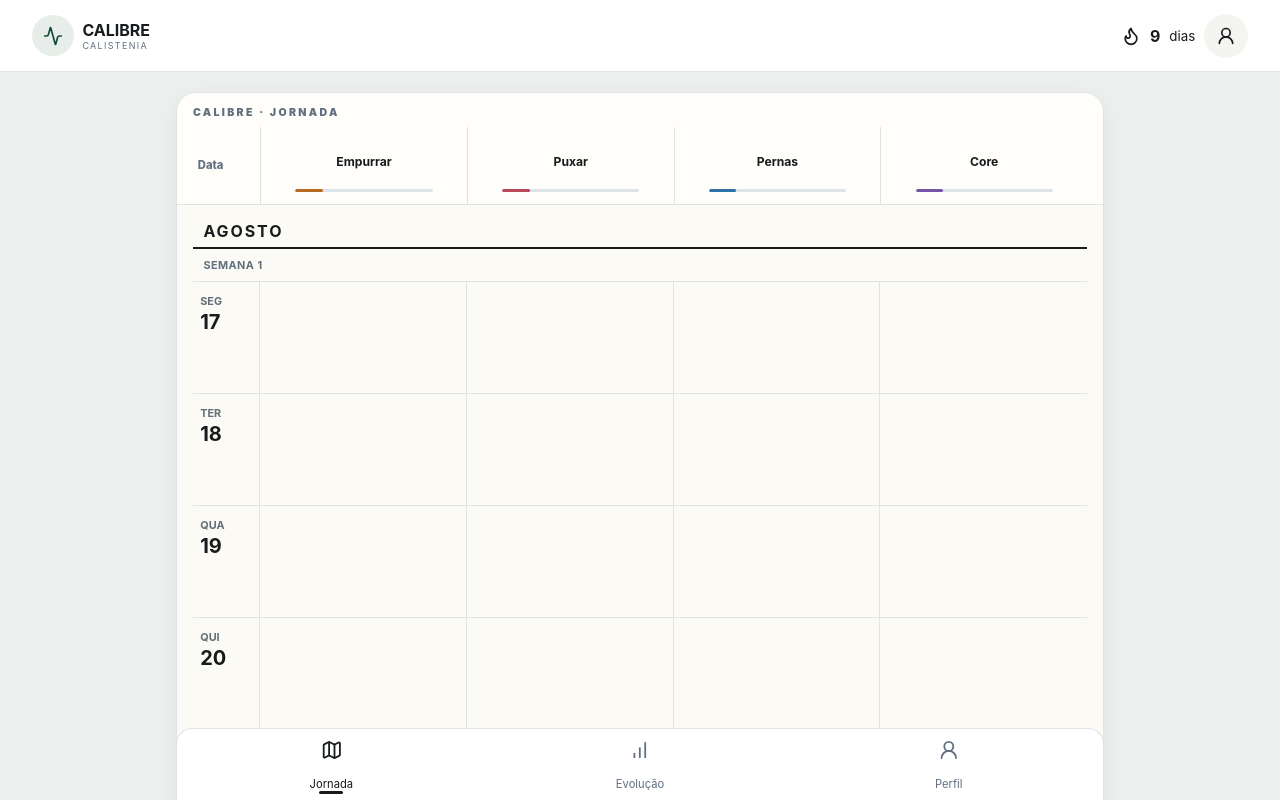
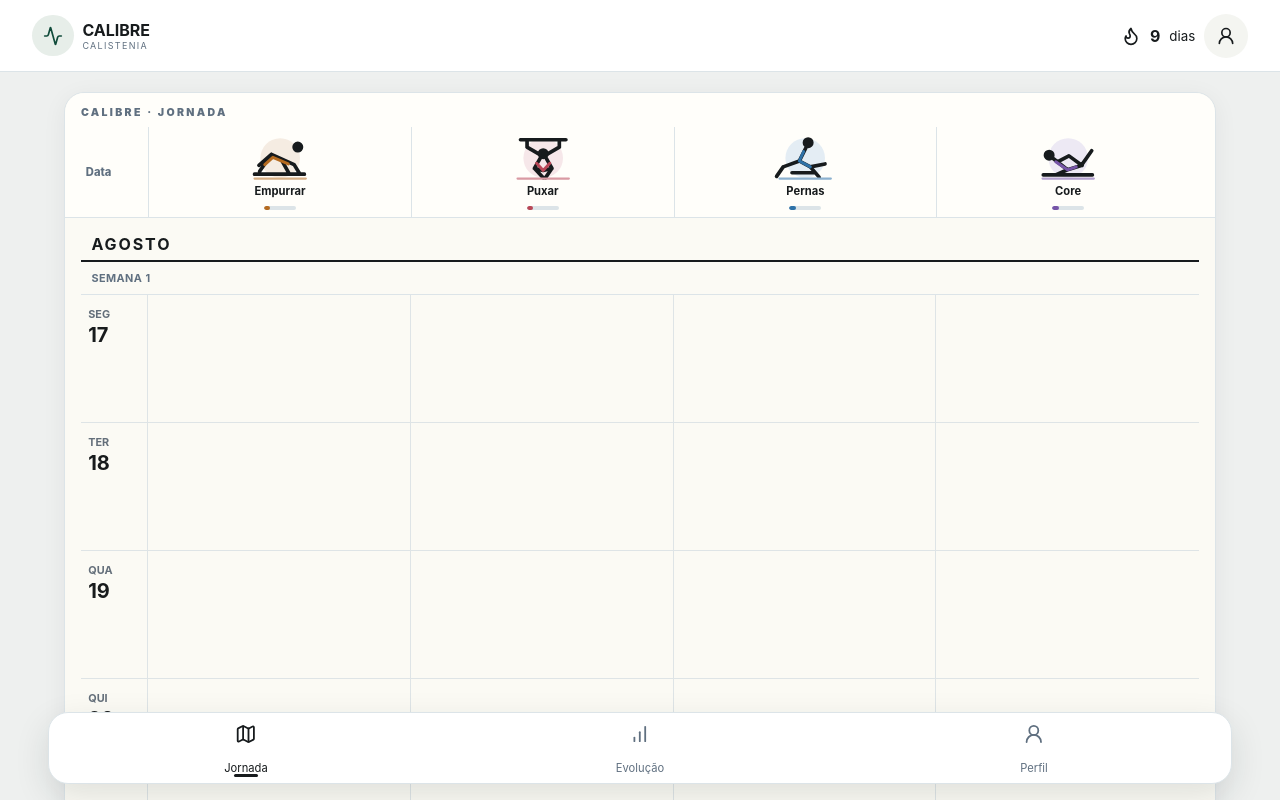
Before and after one commit to Rodrigo-Damas/CalibreApp, a Next.js app: page / in a window 1280 px wide. Shown: the top 800 px of the page. Built offline with nearby package versions, Linux system fonts and the light colour scheme.

Commit message:
feat: unify workout journey visual design

```diff
--- a/src/app/globals.css
+++ b/src/app/globals.css
@@ -740,3 +740,75 @@ button { min-height: 44px; }
 [data-reduced-motion="true"] *,
 [data-reduced-motion="true"] *::before,
 [data-reduced-motion="true"] *::after { scroll-behavior:auto !important; transition:none !important; animation:none !important; }
+
+/* Illustrated journey — the same movement language now carries through planning. */
+.track-illustration { display:block; overflow:visible; color:var(--color-ink); }
+.track-illustration__halo { fill:color-mix(in srgb,var(--track) 13%,white); stroke:none; }
+.track-illustration__figure { stroke:var(--color-ink); stroke-width:5; }
+.track-illustration__figure circle { fill:var(--color-ink); }
+.track-illustration__figure .track-illustration__accent { stroke:var(--track); stroke-width:4; }
+.track-illustration__ground { fill:none; stroke:color-mix(in srgb,var(--track) 55%,white); stroke-width:3; stroke-linecap:round; }
+
+.track-headings > div:not(.date-heading) { padding:.2rem .15rem .35rem; }
+.track-start { display:grid; width:100%; min-height:0; place-items:center; gap:0; text-decoration:none !important; }
+.track-start .track-illustration { width:3.25rem; height:2.5rem; margin:-.2rem auto -.1rem; }
+.track-headings strong { font-size:.7rem; }
+.track-headings .frequency-bar { width:2rem; height:4px; margin:.22rem auto 0; }
+
+.timeline-row.is-today { background:linear-gradient(90deg,#fff8e4 0%,#fffaf0 48%,#fbf7ec 100%); }
+.today-track-choice { position:relative; display:grid; width:100%; min-height:5rem; place-items:center; }
+.today-track-choice .track-illustration { width:min(100%,5.4rem); height:4.3rem; opacity:.48; }
+.today-track-choice .track-add { position:absolute; right:.12rem; bottom:.2rem; }
+.track-add { border-style:solid; background:#fff; box-shadow:0 5px 15px rgb(21 28 31/.09); }
+.track-add[aria-pressed="true"] + * { opacity:1; }
+.today-start { border:0; background:linear-gradient(135deg,#e6a20e,#c87900); box-shadow:0 7px 18px rgb(194 118 0/.24); }
+
+.builder-header { display:grid !important; grid-template-columns:44px 1fr 44px; gap:.8rem; padding:.8rem max(1rem,calc((100% - 42rem)/2)) !important; }
+.builder-header__title { text-align:center; }
+.builder-header__title h1 { font-size:1.05rem; }
+.builder-header button:disabled { opacity:0; pointer-events:none; }
+.builder-header svg { width:1.15rem; }
+.builder-progress { display:flex; width:min(14rem,70%); gap:.3rem; margin:.5rem auto 0; }
+.builder-progress i { flex:1; height:3px; border-radius:5px; background:var(--color-line); }
+.builder-progress i.is-filled { background:var(--color-brand-600); }
+.builder-step { padding-top:clamp(1.7rem,5vh,3.5rem); }
+.builder-step h2 { max-width:32rem; line-height:1.04; letter-spacing:-.035em; }
+.step-label { color:var(--color-brand-600); }
+
+.track-selector { gap:.75rem; }
+.track-selector button { position:relative; min-width:0; min-height:12rem; padding:.8rem .5rem 1rem; overflow:hidden; border-radius:1.15rem; box-shadow:0 8px 26px rgb(29 38 43/.07); transition:transform .18s ease,border-color .18s ease,box-shadow .18s ease; }
+.track-selector button:hover { transform:translateY(-2px); border-color:color-mix(in srgb,var(--track) 42%,white); box-shadow:0 12px 30px rgb(29 38 43/.11); }
+.track-selector button[aria-pressed="true"] { border:2px solid var(--track); background:linear-gradient(180deg,color-mix(in srgb,var(--track) 10%,white),#fff); box-shadow:0 10px 28px color-mix(in srgb,var(--track) 18%,transparent); }
+.track-selector .track-illustration { width:100%; height:5.5rem; }
+.track-selector button > strong { font-size:1rem; color:var(--color-ink); }
+.track-selector button > small { color:var(--color-muted); font-size:.66rem; }
+.track-selector__check { position:absolute; z-index:2; top:.6rem; right:.6rem; display:grid; width:1.65rem; height:1.65rem; place-items:center; border:1px solid var(--color-line); border-radius:50%; background:#fff; color:var(--color-muted); font-size:1.1rem; }
+.track-selector__check svg { width:.9rem; height:.9rem; }
+.track-selector button[aria-pressed="true"] .track-selector__check { border-color:var(--track); background:var(--track); color:#fff; }
+.track-selector__repeat { position:absolute; right:.4rem; bottom:.35rem; left:.4rem; color:var(--track); font-size:.56rem; font-weight:800; }
+.builder-step > .primary-button { margin-top:1.25rem; background:linear-gradient(135deg,var(--color-brand-600),var(--color-brand-700)); box-shadow:0 8px 20px rgb(16 75 58/.2); }
+
+.prescription-heading { display:grid; grid-template-columns:5rem 1fr; gap:.7rem; align-items:center; }
+.prescription-heading .track-illustration { width:5rem; }
+.prescription-list article { border-top:4px solid var(--track); }
+.format-options button { min-height:9rem; text-align:left; transition:transform .18s ease,border-color .18s ease; }
+.format-options button:hover { transform:translateY(-2px); border-color:var(--color-brand-500); }
+
+@media (min-width:700px) {
+  .trail-page { width:min(calc(100% - 3rem),72rem); }
+  .bottom-nav { width:min(calc(100% - 3rem),74rem); bottom:1rem; border:1px solid var(--color-line); border-radius:1.25rem; box-shadow:0 12px 35px rgb(27 38 42/.12); }
+  .timeline-header { height:7.8rem; }
+  .track-headings { height:5.65rem; }
+  .track-headings .track-start .track-illustration { width:4.4rem; height:3.35rem; }
+  .timeline-row { min-height:8rem; }
+  .timeline-row.is-today.has-workout-picker { min-height:10.7rem; }
+}
+
+/* Keep the immersive timer comfortably inside both portrait and landscape screens. */
+.scoreboard { gap:clamp(1.25rem,4vw,4.5rem); padding:clamp(1rem,4vh,3.5rem) clamp(.5rem,2.5vw,2.5rem); }
+.round-display span { font-size:clamp(7.5rem,20vw,20rem); }
+.timer-clock strong { font-size:clamp(7rem,17vw,18rem); }
+@media (max-width:600px) and (orientation:portrait) {
+  .round-display span { font-size:clamp(7rem,42vw,11rem); }
+  .timer-clock strong { font-size:clamp(5rem,23vw,7.5rem); }
+}
--- a/src/components/icons/TrackIcon.tsx
+++ b/src/components/icons/TrackIcon.tsx
@@ -1,8 +1,26 @@
-import type {TrackId} from "@/mocks/data";
-const names:Record<TrackId,string>={push:"Flexão",pull:"Barra fixa",legs:"Agachamento",core:"Elevação de pernas"};
-export function TrackIcon({track,className,decorative=false}:{track:TrackId;className?:string;decorative?:boolean}){return <svg className={className} viewBox="0 0 32 32" fill="none" stroke="currentColor" strokeWidth="2.2" strokeLinecap="round" strokeLinejoin="round" role={decorative?undefined:"img"} aria-hidden={decorative||undefined} aria-label={decorative?undefined:names[track]}>
- {track==="push"&&<><circle cx="24" cy="11" r="2.5"/><path d="M4 24h24M8 21l6-7 9 4 3 6M14 14l-6 4"/></>}
- {track==="pull"&&<><path d="M5 5h22M9 5v4m14-4v4M9 9l5 3m9-3-5 3"/><circle cx="16" cy="14" r="2.5"/><path d="M16 17v9m0-5-5 5m5-5 5 5"/></>}
- {track==="legs"&&<><circle cx="16" cy="6" r="2.5"/><path d="M16 9v9m0-5-7 3m7-3 7 3m-7 5-5 6m5-6 5 6M7 18h18"/></>}
- {track==="core"&&<><circle cx="25" cy="20" r="2.5"/><path d="M4 25h24M8 23l7-8 8 5m-8-5-3-7m3 7 1-7"/></>}
- </svg>}
+import type { TrackId } from "@/mocks/data";
+
+const names: Record<TrackId, string> = {
+  push: "Flexão",
+  pull: "Barra fixa",
+  legs: "Agachamento",
+  core: "Abdominal",
+};
+
+/** A compact, original set of movement illustrations shared across the journey. */
+export function TrackIcon({ track, className, decorative = false }: {
+  track: TrackId;
+  className?: string;
+  decorative?: boolean;
+}) {
+  return <svg className={`track-illustration ${className ?? ""}`} viewBox="0 0 96 72" role={decorative ? undefined : "img"} aria-hidden={decorative || undefined} aria-label={decorative ? undefined : names[track]}>
+    <circle className="track-illustration__halo" cx="48" cy="35" r="27" />
+    <g className="track-illustration__figure" fill="none" strokeLinecap="round" strokeLinejoin="round">
+      {track === "push" && <><circle cx="72" cy="20" r="5" /><path d="M13 57h68M20 53l16-23 31 14 8 13M36 30 19 45M49 36l11 20" /><path className="track-illustration__accent" d="m27 44 11-10 21 9" /></>}
+      {track === "pull" && <><path d="M17 10h62M26 10v10m44-10v10M26 20l17 10m27-10L53 30" /><circle cx="48" cy="29" r="5" /><path d="M44 35 36 49l12 13m4-27 8 14-9 13M36 49l12 3 12-3" /><path className="track-illustration__accent" d="m39 42 9 10 9-10" /></>}
+      {track === "legs" && <><circle cx="52" cy="14" r="5" /><path d="m49 21-9 18 15 8m-15-8-22 8m37 0 20-4M18 47 9 60m46-13 12 14M30 55h31" /><path className="track-illustration__accent" d="m46 26-6 13 15 8" /></>}
+      {track === "core" && <><circle cx="22" cy="31" r="5" /><path d="M14 58h67M28 36l19 15 19-6m-19 6-16 7m35-13 14-20M34 40l15-8 18 13" /><path className="track-illustration__accent" d="m31 40 16 11 12-4" /></>}
+    </g>
+    <path className="track-illustration__ground" d="M13 63h70" />
+  </svg>;
+}
--- a/src/features/trail/TimelineRow.tsx
+++ b/src/features/trail/TimelineRow.tsx
@@ -4,6 +4,7 @@ import { useState } from "react";
 import { localDateString, tracks, type TrackId, type WorkoutSession } from "@/mocks/data";
 import { ConnectionLine } from "./ConnectionLine";
 import { WorkoutNode } from "./WorkoutNode";
+import { TrackIcon } from "@/components/icons/TrackIcon";
 
 const formatter = new Intl.DateTimeFormat("pt-BR", { weekday: "short" });
 
@@ -35,7 +36,7 @@ export function TimelineRow({ date, sessions, onSelect, onStart }: {
       const visible = expanded === track.id ? list : list.slice(0, 2);
       return <div className="track-slot" role="cell" key={track.id} aria-label={`${track.name}: ${list.length} sessões`}>
         <div className="node-group">{visible.map((session) => <WorkoutNode key={`${session.id}-${track.id}`} session={session} prescription={session.prescriptions.find((item) => item.track === track.id)!} onSelect={onSelect} />)}</div>
-        {state === "today" && onStart && <button className="track-add" aria-pressed={workoutTracks.includes(track.id)} aria-label={`${workoutTracks.includes(track.id) ? "Remover" : "Adicionar"} ${track.name} ${workoutTracks.includes(track.id) ? "do" : "ao"} treino`} onClick={() => toggleWorkoutTrack(track.id)}><span aria-hidden="true">{workoutTracks.includes(track.id) ? "✓" : "+"}</span></button>}
+        {state === "today" && onStart && <div className="today-track-choice"><TrackIcon track={track.id} decorative /><button className="track-add" aria-pressed={workoutTracks.includes(track.id)} aria-label={`${workoutTracks.includes(track.id) ? "Remover" : "Adicionar"} ${track.name} ${workoutTracks.includes(track.id) ? "do" : "ao"} treino`} onClick={() => toggleWorkoutTrack(track.id)}><span aria-hidden="true">{workoutTracks.includes(track.id) ? "✓" : "+"}</span></button></div>}
         {list.length > 2 && <button className="expand-nodes" onClick={() => setExpanded(expanded === track.id ? null : track.id)} aria-expanded={expanded === track.id}>{expanded === track.id ? "Recolher" : `+${list.length - 2}`}</button>}
       </div>;
     })}
--- a/src/features/trail/Trail.tsx
+++ b/src/features/trail/Trail.tsx
@@ -11,6 +11,7 @@ import {
 } from "@/mocks/data";
 import { useMockStore } from "@/mocks/store";
 import { WorkoutFlow } from "@/features/workout/WorkoutFlow";
+import { TrackIcon } from "@/components/icons/TrackIcon";
 import { TimelineRow } from "./TimelineRow";
 
 const monthFormatter = new Intl.DateTimeFormat("pt-BR", { month: "long", year: "numeric" });
@@ -121,7 +122,7 @@ export function Trail() {
         <div className="track-headings" role="row" aria-label="Cabeçalhos fixos das trilhas">
           <div className="date-heading" role="columnheader">Data</div>
           {tracks.map((track) => <div role="columnheader" key={track.id} style={{ "--track": track.color } as CSSProperties}>
-            <button className="track-start" onClick={() => setTraining({ open: true, tracks: [track.id] })} aria-label={`Iniciar treino com ${track.name}`}><strong>{track.name}</strong></button>
+            <button className="track-start" onClick={() => setTraining({ open: true, tracks: [track.id] })} aria-label={`Iniciar treino com ${track.name}`}><TrackIcon track={track.id} decorative /><strong>{track.name}</strong></button>
             <span className="frequency-bar" aria-label={`${frequency[track.id]} treinos nos últimos 14 dias`}><i style={{ width: `${Math.max(8, frequency[track.id] * 20)}%` }} /></span>
           </div>)}
         </div>
--- a/src/features/workout/TrackSelector.tsx
+++ b/src/features/workout/TrackSelector.tsx
@@ -1 +1,17 @@
-import type{CSSProperties}from"react";import{tracks,type TrackId}from"@/mocks/data";export function TrackSelector({selected,onToggle,repeated=[]}:{selected:TrackId[];onToggle:(id:TrackId)=>void;repeated?:TrackId[]}){return <div className="track-selector" aria-label="Escolha de trilhas">{tracks.map(t=><button key={t.id} style={{"--track":t.color}as CSSProperties} aria-pressed={selected.includes(t.id)} onClick={()=>onToggle(t.id)}><i aria-hidden="true"/><strong>{t.name}</strong><small>{t.exercise}</small>{repeated.includes(t.id)&&<span>Já treinada hoje</span>}</button>)}</div>}
+import type { CSSProperties } from "react";
+import { Check } from "lucide-react";
+import { TrackIcon } from "@/components/icons/TrackIcon";
+import { tracks, type TrackId } from "@/mocks/data";
+
+export function TrackSelector({ selected, onToggle, repeated = [] }: { selected: TrackId[]; onToggle: (id: TrackId) => void; repeated?: TrackId[] }) {
+  return <div className="track-selector" aria-label="Escolha de trilhas">{tracks.map((track) => {
+    const active = selected.includes(track.id);
+    return <button key={track.id} style={{ "--track": track.color } as CSSProperties} aria-pressed={active} onClick={() => onToggle(track.id)}>
+      <span className="track-selector__check" aria-hidden="true">{active ? <Check /> : "+"}</span>
+      <TrackIcon track={track.id} decorative />
+      <strong>{track.name}</strong>
+      <small>{track.exercise}</small>
+      {repeated.includes(track.id) && <span className="track-selector__repeat">Treinada hoje</span>}
+    </button>;
+  })}</div>;
+}
```
Also changed, not shown: src/features/workout/WorkoutFlow.tsx (+15 -3 lines).
